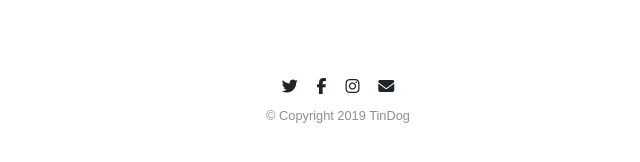
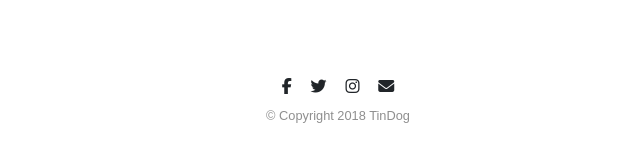
Before and after one commit to vcoromilis/VaiaWebsite, a plain HTML site: page indexTinDog.html in a window 1280 px wide. Shown: the part 3559-3721 px from the top of the page, 302-942 px from the left. Drawn offline with nearby package versions, Linux system fonts and the light colour scheme.

Commit message:
Add files via upload

```diff
--- a/indexTinDog.html
+++ b/indexTinDog.html
@@ -200,12 +200,12 @@
 
   <footer class="white-section" id="footer">
     <div class="container-fluid">
+      <i class="fab fa-facebook-f"></i>
       <i class="fab fa-twitter"></i>
-      <i class="fab fa-facebook-f"></i>
       <i class="fab fa-instagram"></i>
       <i class="fas fa-envelope"></i>
 
-      <p class="copyright">&copy; Copyright 2019 TinDog</p>
+      <p class="copyright">&copy; Copyright 2018 TinDog</p>
     </div>
   </footer>
 
```
